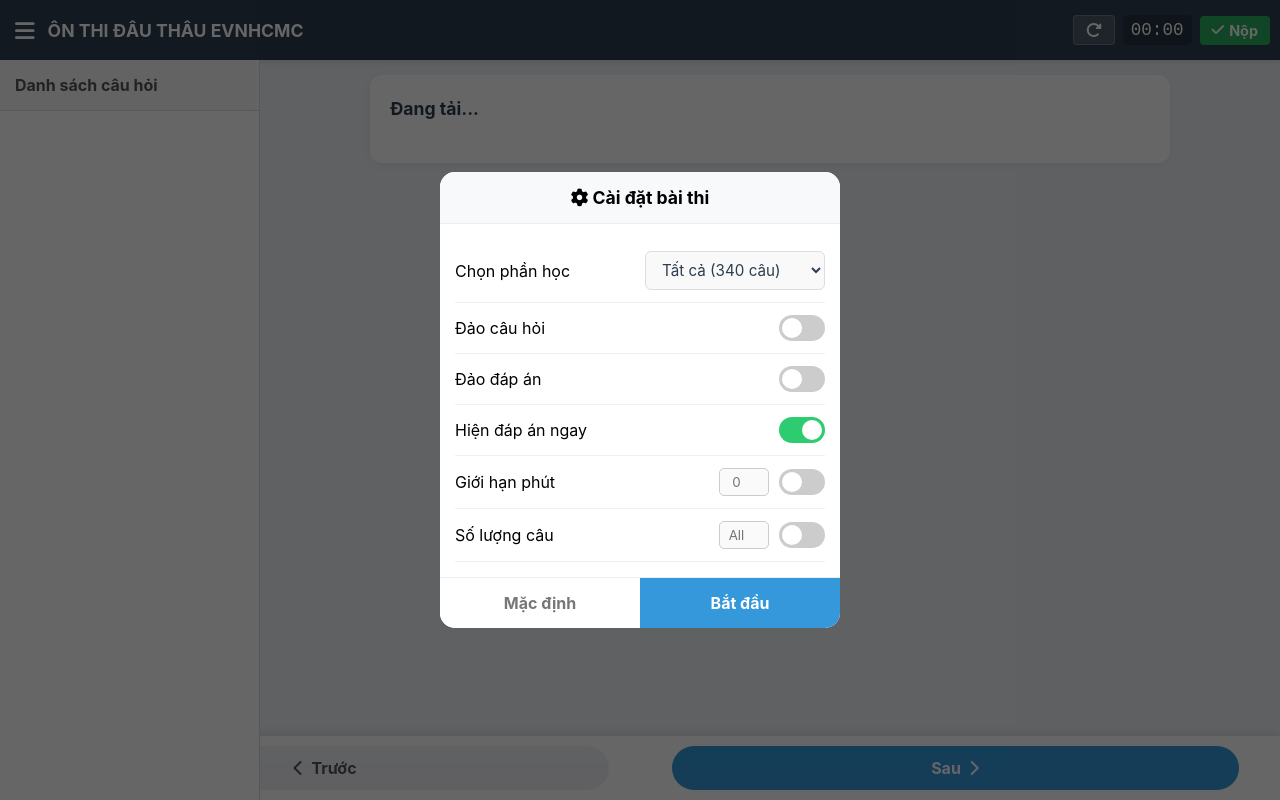
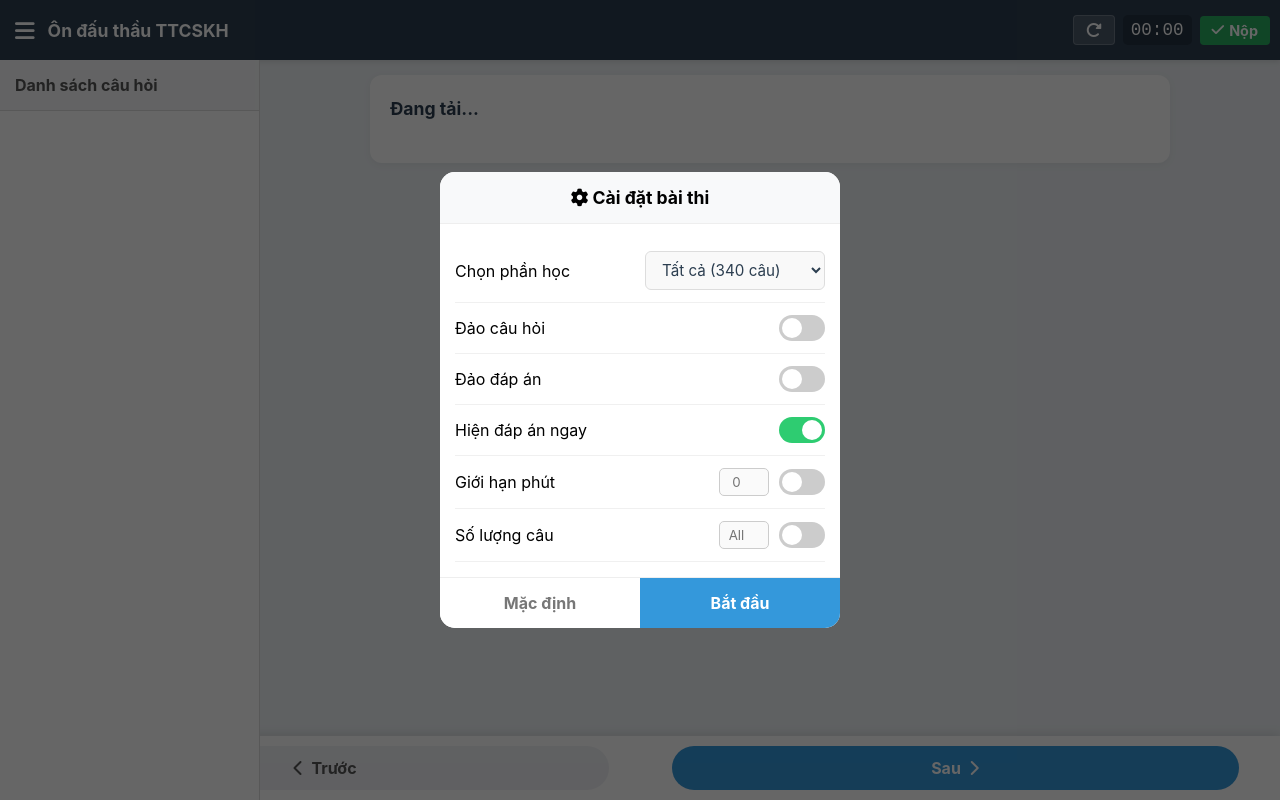
Before and after one commit to LAP1992/tracnghiem, a plain HTML site: page index.html in a window 1280 px wide. Drawn offline with Linux system fonts and the light colour scheme.

Commit message:
Update index.html

```diff
--- a/index.html
+++ b/index.html
@@ -116,7 +116,7 @@
             <button class="menu-btn" onclick="toggleSidebar()">
                 <i class="fa-solid fa-bars"></i>
             </button>
-            <div class="logo">ÔN THI ĐẤU THẦU EVNHCMC</div>
+            <div class="logo">Ôn đấu thầu TTCSKH</div>
         </div>
 
         <div class="header-right">
```
